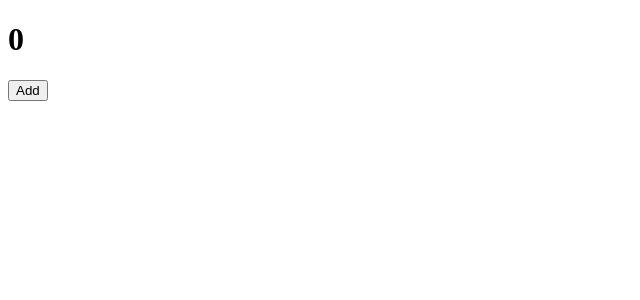
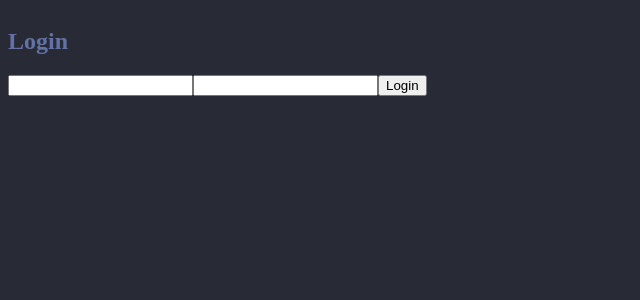
Before and after one commit to CarlosKohaute/Marketplace-C17-Front, a React (Vite) app in the folder client/: page / in a window 1280 px wide. Shown: the top 300 px of the page, without its empty margins (0-640 px from the left). Built offline with nearby package versions, Linux system fonts and the light colour scheme.

Commit message:
feat: add styled components on login

```diff
--- a/client/package.json
+++ b/client/package.json
@@ -10,11 +10,13 @@
   },
   "dependencies": {
     "react": "^18.2.0",
-    "react-dom": "^18.2.0"
+    "react-dom": "^18.2.0",
+    "styled-components": "^5.3.6"
   },
   "devDependencies": {
     "@types/react": "^18.0.26",
     "@types/react-dom": "^18.0.9",
+    "@types/styled-components": "^5.1.26",
     "@vitejs/plugin-react-swc": "^3.0.0",
     "typescript": "^4.9.3",
     "vite": "^4.0.0"
--- /dev/null
+++ b/client/src/components/molecules/login-form/login-form.tsx
@@ -0,0 +1,11 @@
+export function LoginForm() {
+  return (
+    <div>
+      <form>
+        <input />
+        <input />
+        <button>Login</button>
+      </form>
+    </div>
+  );
+}
--- a/client/src/components/pages/login.tsx
+++ b/client/src/components/pages/login.tsx
@@ -1,5 +1,10 @@
-export function Login(){
-  return(
-    <div>login</div>
-  )
+import { LoginForm } from "../molecules/login-form/login-form";
+
+export function Login() {
+  return (
+    <div>
+      <h2>Login</h2>
+      <LoginForm />
+    </div>
+  );
 }
--- a/client/src/main.tsx
+++ b/client/src/main.tsx
@@ -1,9 +1,15 @@
 import React from "react";
 import ReactDOM from "react-dom/client";
+import { ThemeProvider } from "styled-components";
 import { Home } from "./components/pages/home";
+import { Login } from "./components/pages/login";
+import { GlobalStyle, theme } from "./styles/global-styles";
 
 ReactDOM.createRoot(document.getElementById("root") as HTMLElement).render(
   <React.StrictMode>
-    <Home />
+    <ThemeProvider theme={theme}>
+      <Login />
+      <GlobalStyle />
+    </ThemeProvider>
   </React.StrictMode>
 );
--- /dev/null
+++ b/client/src/styles/global-styles.ts
@@ -0,0 +1,21 @@
+import { createGlobalStyle } from "styled-components";
+
+export const GlobalStyle = createGlobalStyle`
+body{
+  display: flex;
+  flex-direction: column;
+  width: 100%;
+  height: var(--vh, 100vh);
+  background-color: ${(props) => props.theme.dark.bg};
+  color: ${(props) => props.theme.dark.fg};
+}`;
+
+export const theme = {
+  light: { bg: "rgb(98, 114, 164)", fg: "rgb(40, 42, 54)" },
+  dark: { bg: "rgb(40, 42, 54)", fg: "rgb(98, 114, 164)" },
+};
+
+export interface Theme {
+  bg: string;
+  fg: string;
+}
```
Also changed, not shown: client/src/styled.d.ts (added, +9 -0 lines), client/src/components/molecules/login-form/styles.ts (added), 1 other file (tests, documents, lock files or other folders).
